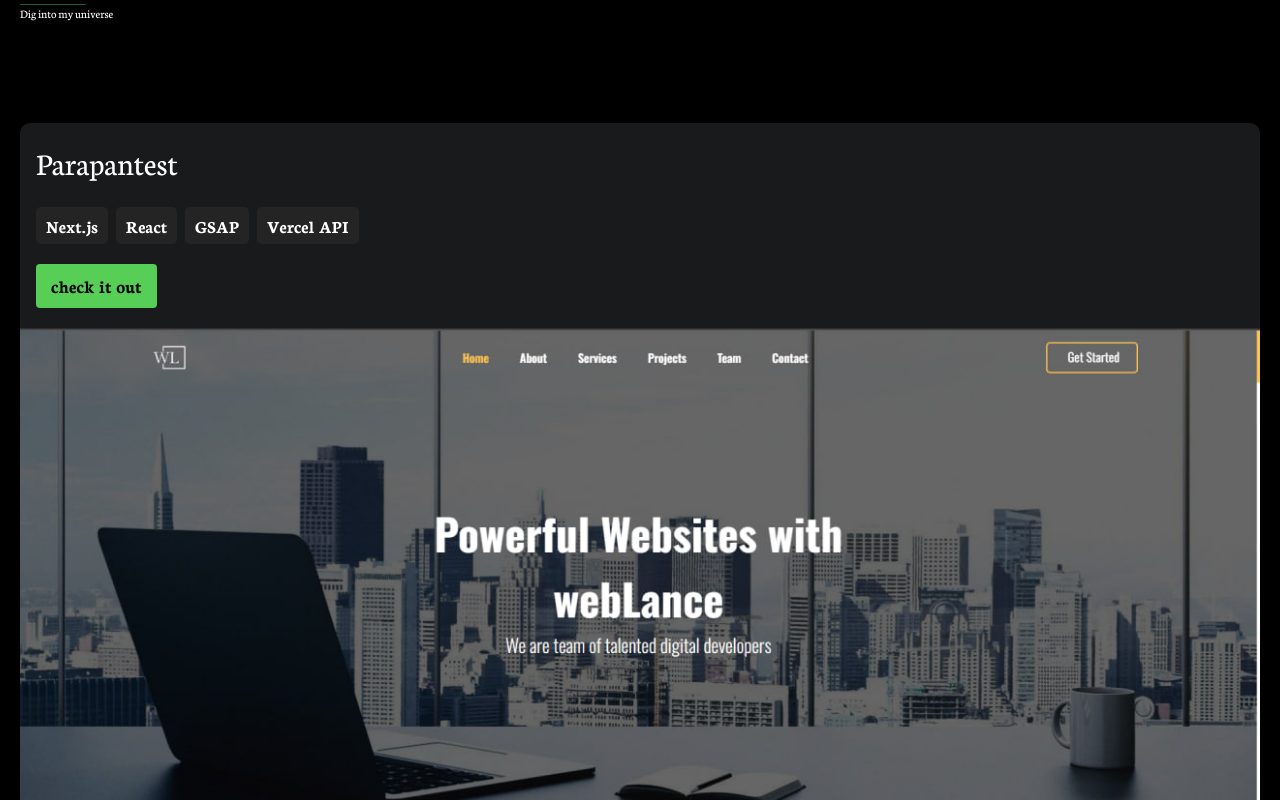
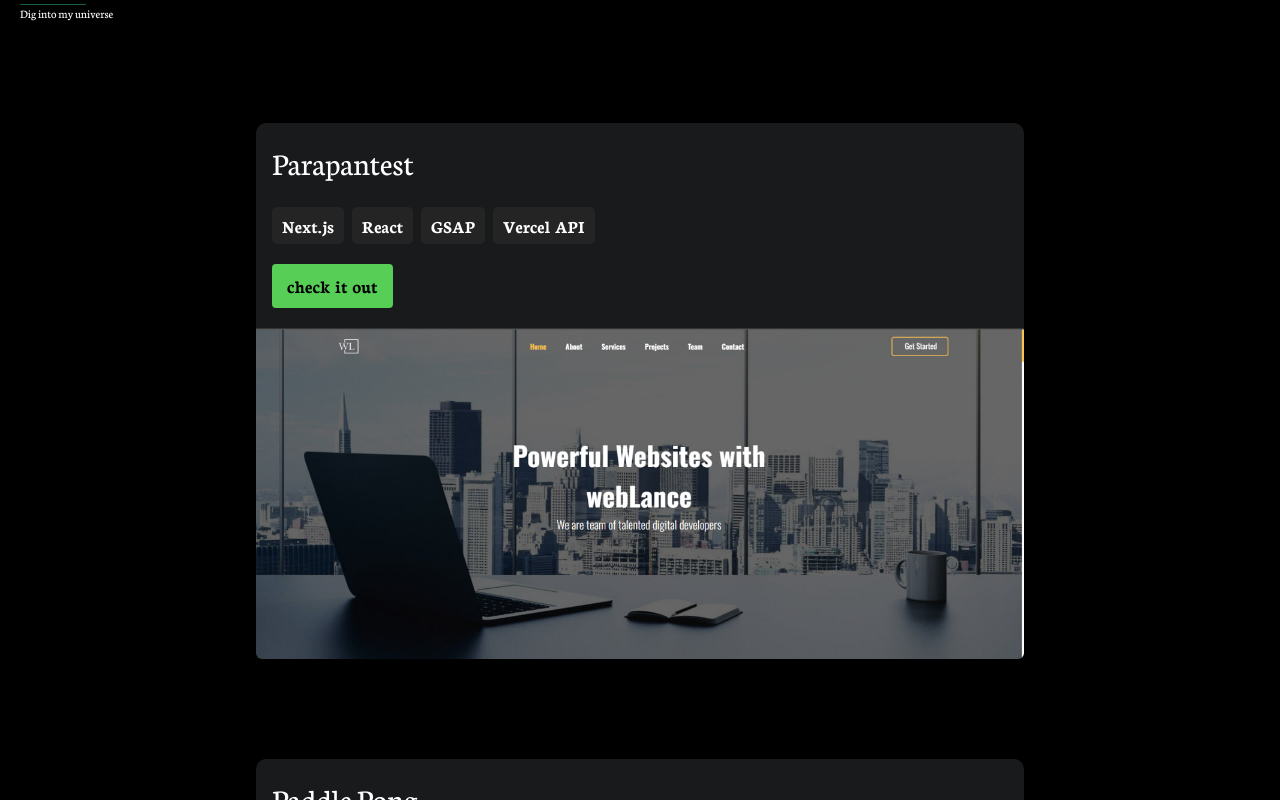
Before and after one commit to Davmike/new-portfolio, a React (Vite) app: page / in a window 1280 px wide. Shown: the part 2760-3560 px from the top of the page. Built offline with nearby package versions, Linux system fonts and the light colour scheme.

Commit message:
feat: add projects

```diff
--- a/src/Components/Work.tsx
+++ b/src/Components/Work.tsx
@@ -109,7 +109,10 @@ function Work() {
       {/* projects section starts here */}
       {/* main div */}
       {work.map((item, index) => (
-        <div key={index} className="mt-[100px]">
+        <div
+          key={index}
+          className="mt-[100px] relative max-w-[768px] m-auto group zoom-effect"
+        >
           {/* div for card data */}
           <div className="bg-[#181A1B] px-[16px] py-[16px] rounded-t-[10px] pb-[20px]">
             <h3 className="text-[white] text-[2rem]">{item.name}</h3>
@@ -128,10 +131,10 @@ function Work() {
             </button>
           </div>
           {/* div for image and description */}
-          <div>
-            <img src={item.src} alt="" />
+          <div className="relative">
+            <img src={item.src} alt="" className="w-full rounded-b-md" />
             {/* div for description */}
-            <div className="hidden">
+            <div className="absolute inset-0 bg-black bg-opacity-75 text-white flex flex-col justify-center items-center opacity-0 transition-opacity duration-300 group-hover:opacity-100 rounded-b-md p-4">
               {item.description.map((description, descrindex) => (
                 <h4 key={descrindex}>{description}</h4>
               ))}
```
Also changed, not shown: src/index.css (+8 -0 lines).
